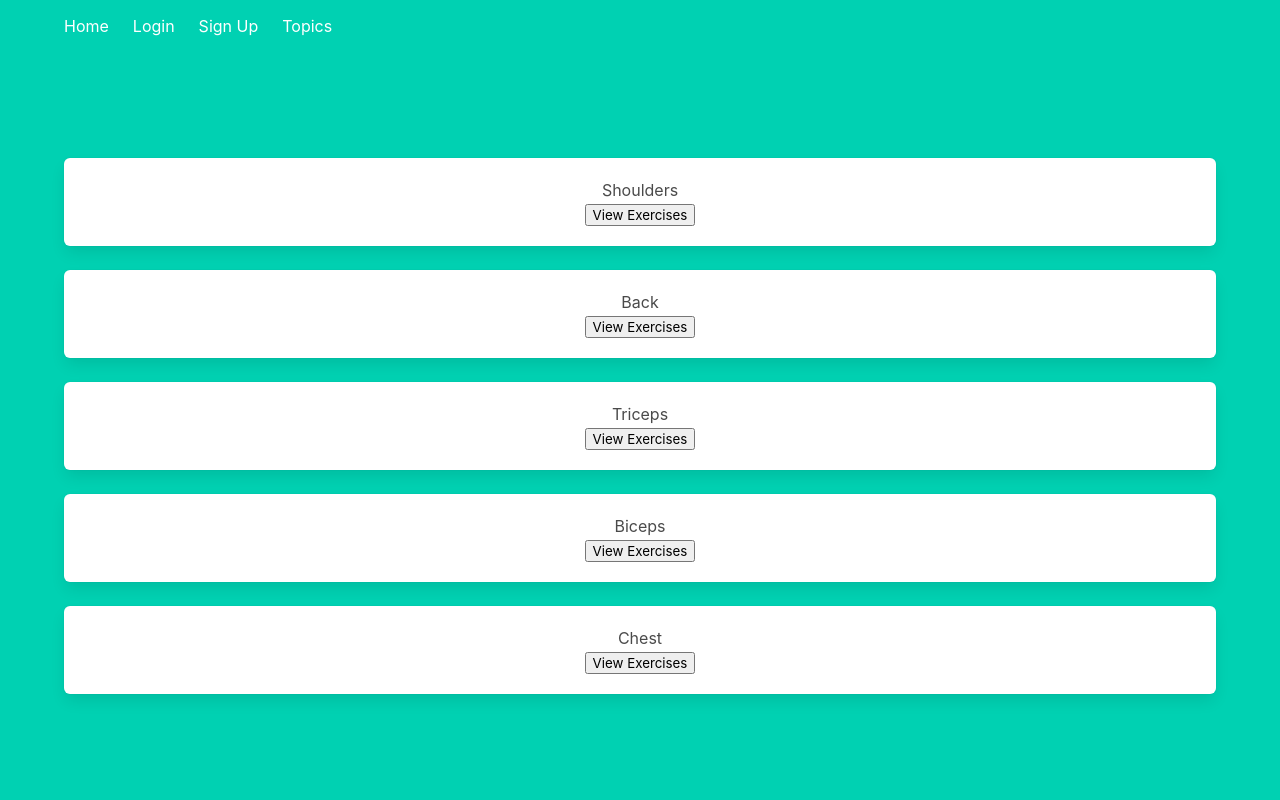
After one commit to Bkim057/CS407-Project, a Python web app: template templates/upper_body.html in a window 1280 px wide. The commit adds this page. Run offline with Jinja, Linux system fonts and the light colour scheme; the template is opened without the code that fills it, so the values that code supplies are empty.

Commit message:
Front end for exercise exploration template

```diff
--- a/__init__.py
+++ b/__init__.py
@@ -81,4 +81,7 @@ def create_app():
     from .topics import topics as topics_blueprint
     app.register_blueprint(topics_blueprint)
 
+    from .muscle_groups import muscle_groups as mg_blueprint
+    app.register_blueprint(mg_blueprint)
+
     return app
--- a/templates/base.html
+++ b/templates/base.html
@@ -66,6 +66,12 @@
                             </a>
 
                             {% if current_user.is_authenticated %}
+                            <a href="{{ url_for('muscle_groups.muscles_page') }}" class="navbar-item">
+                                Explore Workouts
+                            </a>
+                            {% endif %}
+
+                            {% if current_user.is_authenticated %}
                             <div class="search-container">
                                 <form action="/search_user">
                                   <input type="text" placeholder="Search a User.." id="uname"name="search"maxlength="1000">
--- /dev/null
+++ b/templates/muscle_groups.html
@@ -0,0 +1,25 @@
+
+{% extends "base.html" %}
+
+{% block content %}
+<html>
+    <div class="box">
+        <h3>Upper Body</h3>
+        <form action="/muscle_page/">
+            <button><a href="{{ url_for('muscle_groups.upper_body_page') }}">View Exercises</a></button>
+        </form>
+    </div>
+    <div class="box">
+        <h3>Core</h3>
+        <form action="/muscle_page/">
+            <button><a href="{{ url_for('muscle_groups.core_page') }}">View Exercises</a></button>
+        </form>
+    </div>
+    <div class="box">
+        <h3>Lower Body</h3>
+        <form action="/muscle_page/">
+            <button><a href="{{ url_for('muscle_groups.lower_body_page') }}">View Exercises</a></button>
+        </form>
+    </div>
+</html>
+{% endblock %}
--- /dev/null
+++ b/templates/upper_body.html
@@ -0,0 +1,36 @@
+{% extends "muscle_groups.html" %}
+
+{% block content %}
+<html>
+    <div class="box">
+        <h3>Shoulders</h3>
+        <form action="/view_topic/">
+            <button a="">View Exercises</button>
+        </form>
+    </div>
+    <div class=box>
+        <h3>Back</h3>
+        <form action="/view_topic/">
+            <button>View Exercises</button>
+        </form>
+    </div>
+    <div class=box>
+        <h3>Triceps</h3>
+        <form action="/view_topic/">
+            <button>View Exercises</button>
+        </form>
+    </div>
+    <div class=box>
+        <h3>Biceps</h3>
+        <form action="/view_topic/">
+            <button>View Exercises</button>
+        </form>
+    </div>
+    <div class=box>
+        <h3>Chest</h3>
+        <form action="/view_topic/">
+            <button>View Exercises</button>
+        </form>
+    </div>
+</html>
+{% endblock %}
```
Also changed, not shown: muscle_groups.py (added, +25 -0 lines), templates/core.html (added, +24 -0 lines), templates/lower_body.html (added, +30 -0 lines).
